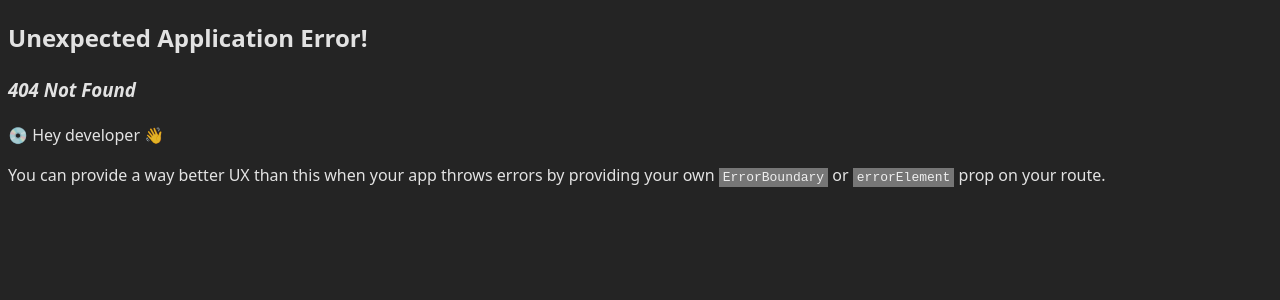
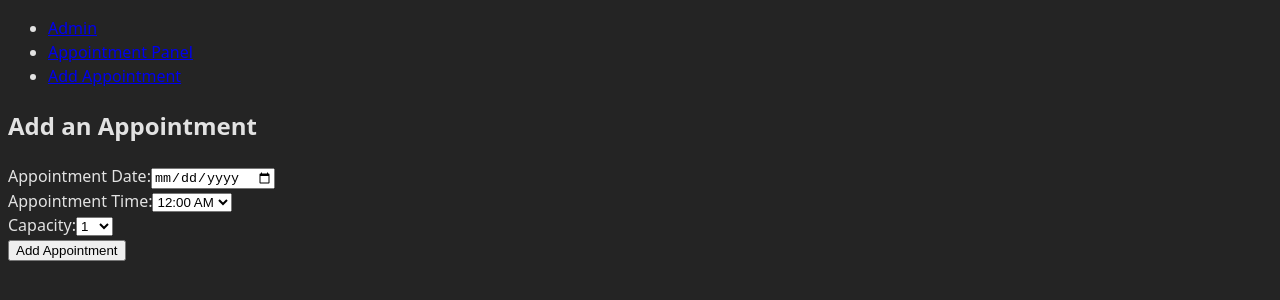
Before and after one commit to BlakeDiaz/tutoring_website, a React (Vite) app in the folder frontend/: page /admin_add_appointment in a window 1280 px wide. Before the commit this address had no page. Shown: the top 300 px of the page. Built offline with nearby package versions, Linux system fonts and the light colour scheme; no server answers.

Commit message:
Add admin page for adding appointments

```diff
--- /dev/null
+++ b/frontend/src/AdminAddAppointment.tsx
@@ -0,0 +1,269 @@
+import { useEffect, useState, type JSX } from "react";
+import { useNavigate } from "react-router";
+import { getCookie } from "./cookies";
+import AdminNavbar from "./AdminNavbar";
+import { compareDates, getDate, parseDate } from "./dates";
+
+function AdminAddAppointment() {
+  const [date, setDate] = useState("");
+  const [hour_24, setHour24] = useState("0");
+  const [capacity, setCapacity] = useState("1");
+  const [result, setResult] = useState("");
+  const navigate = useNavigate();
+
+  useEffect(() => {
+    fetch("/api/admin/is_admin", {
+      headers: {
+        "Content-Type": "application/json",
+        "X-CSRF-TOKEN": getCookie("csrf_access_token"),
+      },
+    })
+      .then(doIsAdminResp)
+      .catch(doIsAdminError);
+  });
+
+  function doIsAdminResp(res: Response) {
+    if (res.status === 200) {
+      return;
+    } else if (res.status === 401) {
+      navigate("/");
+    } else {
+      doIsAdminError(`Bad status code: ${res.status}`);
+      navigate("/");
+    }
+  }
+
+  function doIsAdminError(msg: string, ex?: unknown) {
+    console.error(`fetch of /api/admin/is_admin failed: ${msg}`);
+    if (ex instanceof Error) {
+      throw ex;
+    }
+  }
+
+  function doAddAppointmentClick(): void {
+    if (date === "") {
+      setResult("Date required");
+      return;
+    }
+    if (hour_24 === "") {
+      setResult("Time required");
+      return;
+    }
+    if (capacity === "") {
+      setResult("Capacity required");
+      return;
+    }
+
+    const appointment_date = parseDate(date);
+    const today_date = getDate();
+    if (compareDates(appointment_date, today_date) < 0) {
+      setResult("Invalid date");
+      return;
+    }
+
+    const body = {
+      date,
+      hour_24,
+      capacity,
+    };
+    fetch("/api/admin/add_appointment_time_slot", {
+      method: "POST",
+      headers: {
+        "Content-Type": "application/json",
+        "X-CSRF-TOKEN": getCookie("csrf_access_token"),
+      },
+      body: JSON.stringify(body),
+    })
+      .then(doAddAppointmentResp)
+      .catch(doAddAppointmentError);
+  }
+
+  function doAddAppointmentResp(res: Response): void {
+    if (res.status === 200) {
+      setResult("Successfully added appointment");
+    } else if (res.status === 400) {
+      const p = res.text();
+      p.then(setResult);
+      p.catch((ex) => doAddAppointmentError("400 response is not text", ex));
+    } else if (res.status === 401) {
+      // User is not logged in
+      navigate("/login");
+    } else if (res.status === 409) {
+      const p = res.text();
+      p.then(setResult);
+      p.catch((ex) => doAddAppointmentError("409 response is not text", ex));
+    } else {
+      doAddAppointmentError(`Bad status code: ${res.status}`);
+    }
+  }
+
+  function doAddAppointmentError(msg: string, ex?: unknown): void {
+    console.error(`fetch of /api/admin/add_appointment_time_slot failed: ${msg}`);
+    if (ex instanceof Error) {
+      throw ex;
+    }
+  }
+
+  function renderDateInput(): JSX.Element {
+    return (
+      <>
+        <label htmlFor="date">Appointment Date:</label>
+        <input name="date" type="date" onChange={(evt) => setDate(evt.target.value)} />
+      </>
+    );
+  }
+
+  function renderHour24Input(): JSX.Element {
+    return (
+      <>
+        <label htmlFor="hour">Appointment Time:</label>
+        <select name="hour" value="0" onChange={(evt) => setHour24(evt.target.value)}>
+          <option key="0" value="0">
+            12:00 AM
+          </option>
+          <option key="1" value="1">
+            1:00 AM
+          </option>
+          <option key="2" value="2">
+            2:00 AM
+          </option>
+          <option key="3" value="3">
+            3:00 AM
+          </option>
+          <option key="4" value="4">
+            4:00 AM
+          </option>
+          <option key="5" value="5">
+            5:00 AM
+          </option>
+          <option key="6" value="6">
+            6:00 AM
+          </option>
+          <option key="7" value="7">
+            7:00 AM
+          </option>
+          <option key="8" value="8">
+            8:00 AM
+          </option>
+          <option key="9" value="9">
+            9:00 AM
+          </option>
+          <option key="10" value="10">
+            10:00 AM
+          </option>
+          <option key="11" value="11">
+            11:00 AM
+          </option>
+          <option key="12" value="12">
+            12:00 PM
+          </option>
+          <option key="13" value="13">
+            1:00 PM
+          </option>
+          <option key="14" value="14">
+            2:00 PM
+          </option>
+          <option key="15" value="15">
+            3:00 PM
+          </option>
+          <option key="16" value="16">
+            4:00 PM
+          </option>
+          <option key="17" value="17">
+            5:00 PM
+          </option>
+          <option key="18" value="18">
+            6:00 PM
+          </option>
+          <option key="19" value="19">
+            7:00 PM
+          </option>
+          <option key="20" value="20">
+            8:00 PM
+          </option>
+          <option key="21" value="21">
+            9:00 PM
+          </option>
+          <option key="22" value="22">
+            10:00 PM
+          </option>
+          <option key="23" value="23">
+            11:00 PM
+          </option>
+        </select>
+      </>
+    );
+  }
+
+  function renderCapacityInput(): JSX.Element {
+    return (
+      <>
+        <label htmlFor="capacity">Capacity:</label>
+        <select name="capacity" value="1" onChange={(evt) => setCapacity(evt.target.value)}>
+          <option key="1" value="1">
+            1
+          </option>
+          <option key="2" value="2">
+            2
+          </option>
+          <option key="3" value="3">
+            3
+          </option>
+          <option key="4" value="4">
+            4
+          </option>
+          <option key="5" value="5">
+            5
+          </option>
+          <option key="6" value="6">
+            6
+          </option>
+          <option key="7" value="7">
+            7
+          </option>
+          <option key="8" value="8">
+            8
+          </option>
+          <option key="9" value="9">
+            9
+          </option>
+          <option key="10" value="10">
+            10
+          </option>
+          <option key="11" value="11">
+            11
+          </option>
+          <option key="12" value="12">
+            12
+          </option>
+        </select>
+      </>
+    );
+  }
+
+  function renderResult(): JSX.Element {
+    if (result === "") {
+      return <></>;
+    }
+
+    return <p>{result}</p>;
+  }
+
+  return (
+    <>
+      <AdminNavbar />
+      <h2>Add an Appointment</h2>
+      {renderDateInput()}
+      <br />
+      {renderHour24Input()}
+      <br />
+      {renderCapacityInput()}
+      <br />
+      <button onClick={doAddAppointmentClick}>Add Appointment</button>
+      <br />
+      {renderResult()}
+    </>
+  );
+}
+
+export default AdminAddAppointment;
--- a/frontend/src/routes.ts
+++ b/frontend/src/routes.ts
@@ -9,6 +9,7 @@ import RegisterForm from "./RegisterForm";
 import BookExistingAppointmentForm from "./BookExistingAppointmentForm";
 import AdminAppointmentPanel from "./AdminAppointmentPanel";
 import AdminHome from "./AdminHome";
+import AdminAddAppointment from "./AdminAddAppointment";
 
 export const app_router = createBrowserRouter([
   {
@@ -53,4 +54,8 @@ export const app_router = createBrowserRouter([
     path: "/admin_appointment_panel",
     Component: AdminAppointmentPanel,
   },
+  {
+    path: "/admin_add_appointment",
+    Component: AdminAddAppointment,
+  },
 ]);
```
